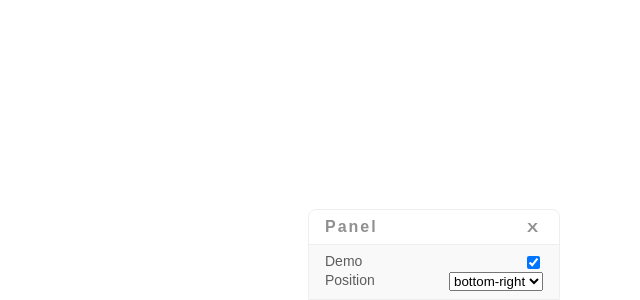
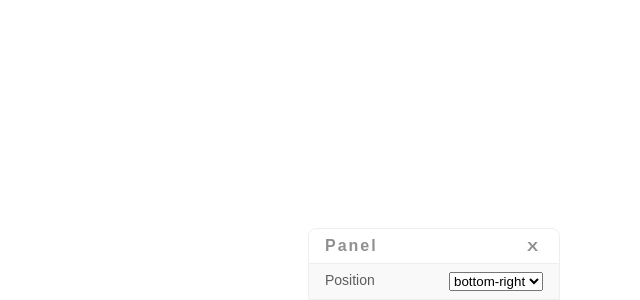
Before and after one commit to affandhia/cipan, a Svelte app: page / in a window 1280 px wide. Shown: the part 500-800 px from the top of the page, without its empty margins (640-1280 px from the left). Built offline with nearby package versions, Linux system fonts and the light colour scheme; the HTML template or start-up script is replaced by a standard one.

Commit message:
remove unused file

```diff
--- a/src/store.js
+++ b/src/store.js
@@ -17,22 +17,9 @@ const defaultConfig = {
   isShowing: true,
   controls: [
     {
-      type: CONTROL_TYPE.CHECKBOX,
-      label: 'Demo',
-      onChange: (value, { index, state, dispatcher }) => {
-        dispatcher.update((n) => ({
-          ...n,
-          controls: state.controls.map((control, i) =>
-            i === index ? { ...control, value } : control
-          ),
-        }));
-      },
-      value: true,
-    },
-    {
       type: CONTROL_TYPE.DROPDOWN,
       label: 'Position',
-      onChange: (value, { index, dispatcher }) => {
+      onChange: (value, { dispatcher }) => {
         dispatcher.update((n) => ({
           ...n,
           position: value,
```
